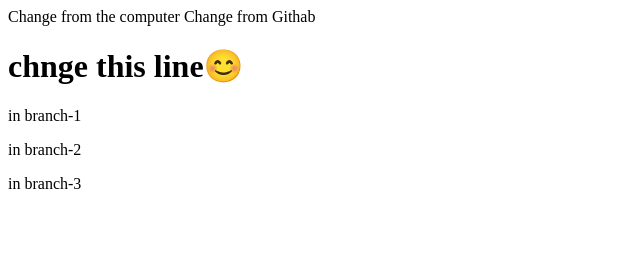
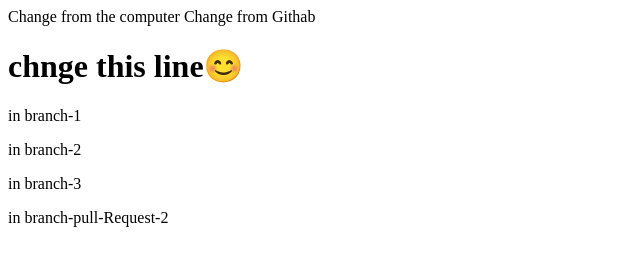
Before and after one commit to Rachelyto/test, a plain HTML site: page index.html in a window 1280 px wide. Shown: the whole page, without its empty margins (0-640 px from the left). Drawn offline with Linux system fonts and the light colour scheme.

Commit message:
pull request 2

```diff
--- a/index.html
+++ b/index.html
@@ -14,5 +14,6 @@
     <p>in branch-2</p>
     <p>in branch-3</p>
 
+    <p>in branch-pull-Request-2</p>
 </body>
 </html>
```
